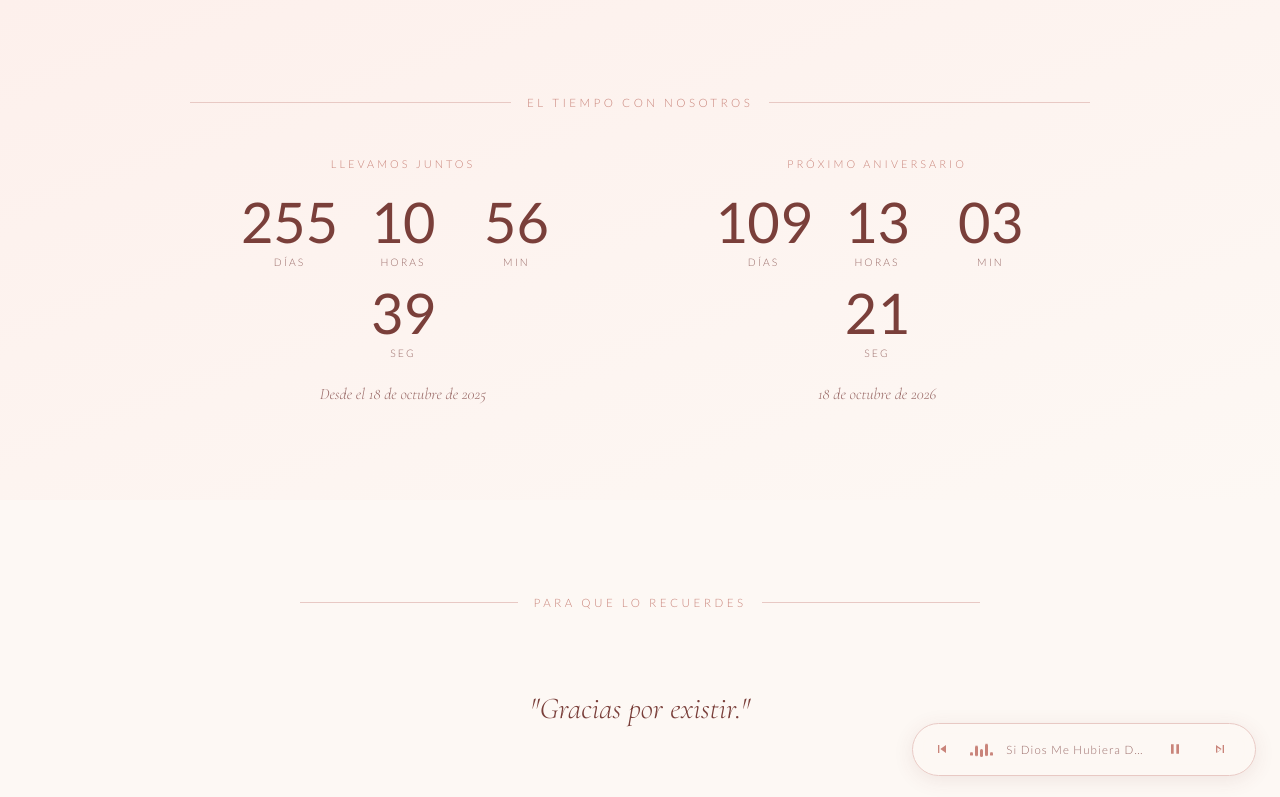
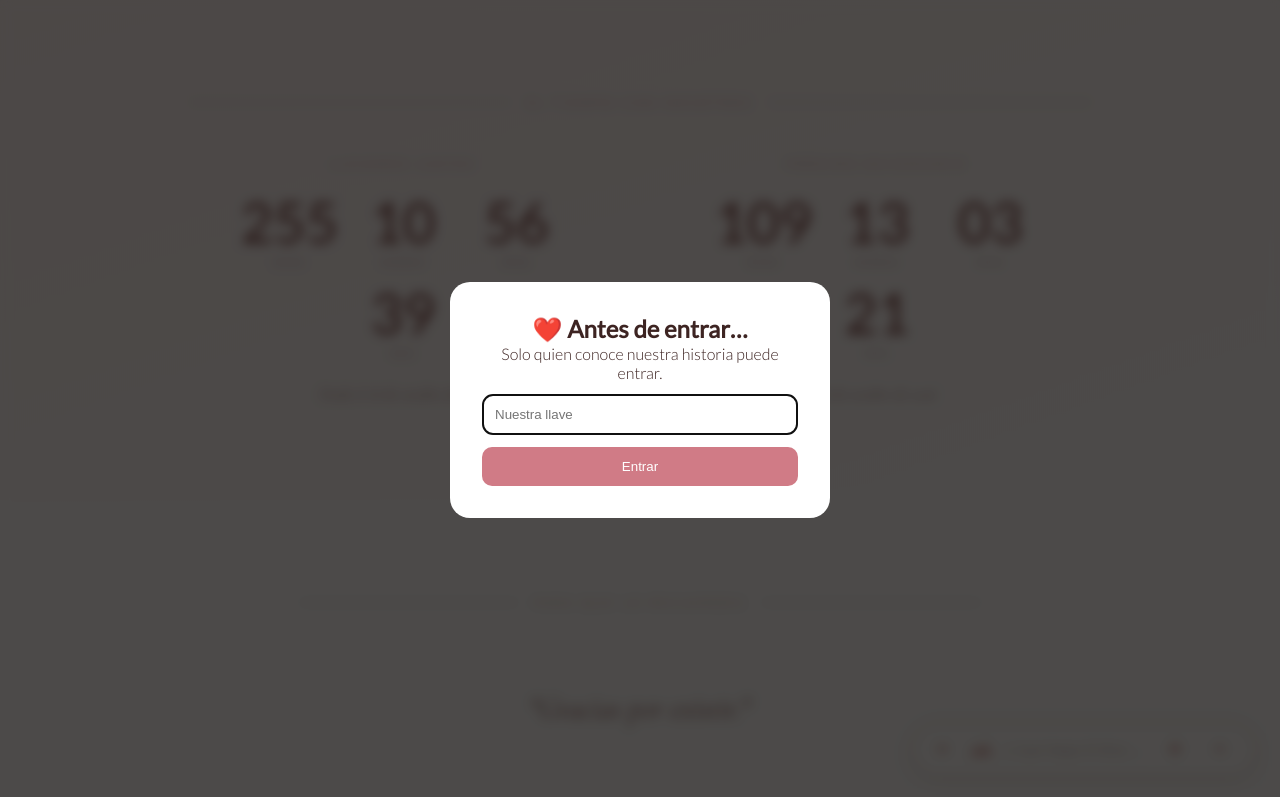
Before and after one commit to camilo10x/regaloparati, a plain HTML site: page index.html in a window 1280 px wide. Both pictures are taken after a click on the button "ENTRAR A NUESTRO UNIVERSO". Shown: the top 797 px of the page. Drawn offline with nearby package versions, Linux system fonts and the light colour scheme.

Commit message:
Update index.html

```diff
--- a/index.html
+++ b/index.html
@@ -205,6 +205,10 @@ section{position:relative;z-index:1}
   #constellation-canvas{height:340px}
   .tree-meanings{grid-template-columns:1fr;gap:1.5rem}
 }
+
+.password-modal{position:fixed;inset:0;display:none;justify-content:center;align-items:center;background:rgba(0,0,0,.7);backdrop-filter:blur(6px);z-index:99999}
+.password-modal.active{display:flex}.password-box{background:#fff;padding:32px;border-radius:20px;max-width:380px;width:90%;text-align:center}.password-box input{width:100%;padding:12px;margin:12px 0;border:1px solid #ccc;border-radius:10px}.password-box button{width:100%;padding:12px;border:none;background:#d07b86;color:#fff;border-radius:10px}
+
 </style>
 </head>
 <body>
@@ -212,6 +216,8 @@ section{position:relative;z-index:1}
 <!-- ════════════════════════════════════
      SPLASH
 ════════════════════════════════════ -->
+
+<div id="password-modal" class="password-modal"><div class="password-box"><h2>❤️ Antes de entrar…</h2><p>Solo quien conoce nuestra historia puede entrar.</p><input id="password-input" type="password" placeholder="Nuestra llave"><button id="password-btn">Entrar</button><p id="password-error" style="color:red"></p></div></div>
 <div id="splash">
   <div class="splash-particles" id="splash-particles"></div>
   <p class="splash-eyebrow">Un regalo para ti</p>
@@ -700,11 +706,14 @@ document.getElementById('music-prev').addEventListener('click',()=> loadTrack(cu
   document.head.appendChild(style);
 })();
 
-enterBtn.addEventListener('click',()=>{
-  splash.classList.add('hidden');
-  if(PLAYLIST.length){ loadTrack(0); }
-  setTimeout(()=>{ musicBar.classList.add('visible'); }, 800);
-});
+const PASSWORD='TEAMOMIAMOR';
+const modal=document.getElementById('password-modal');
+const passInput=document.getElementById('password-input');
+const passBtn=document.getElementById('password-btn');
+const passErr=document.getElementById('password-error');
+enterBtn.addEventListener('click',()=>{modal.classList.add('active');passInput.focus();});
+function unlock(){if(passInput.value===PASSWORD){modal.classList.remove('active');splash.classList.add('hidden');if(PLAYLIST.length){loadTrack(0);}setTimeout(()=>{musicBar.classList.add('visible');},800);}else{passErr.textContent='Esa no es nuestra llave ❤️';passInput.value='';}}
+passBtn.addEventListener('click',unlock);passInput.addEventListener('keydown',e=>{if(e.key==='Enter')unlock();});
 
 /* ════════════════════════════════
    PETALS
```
